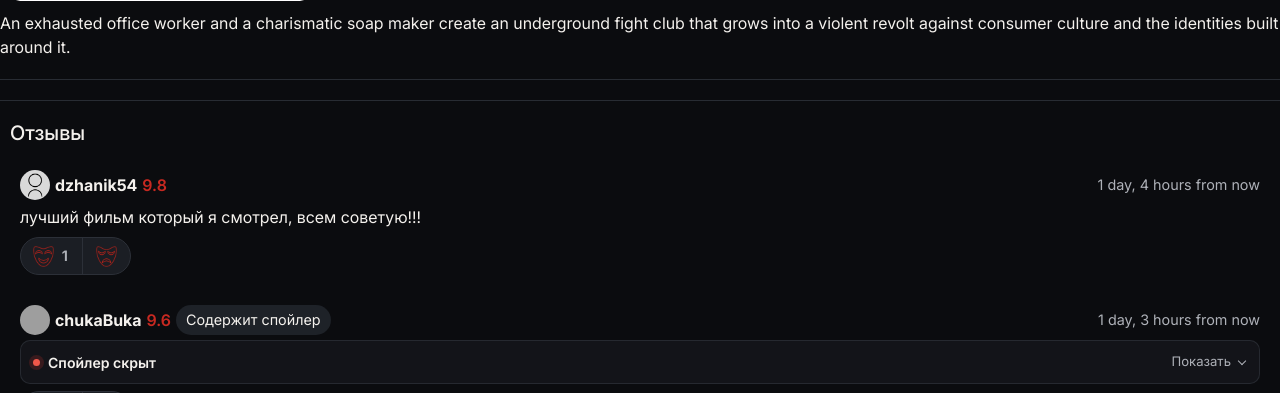
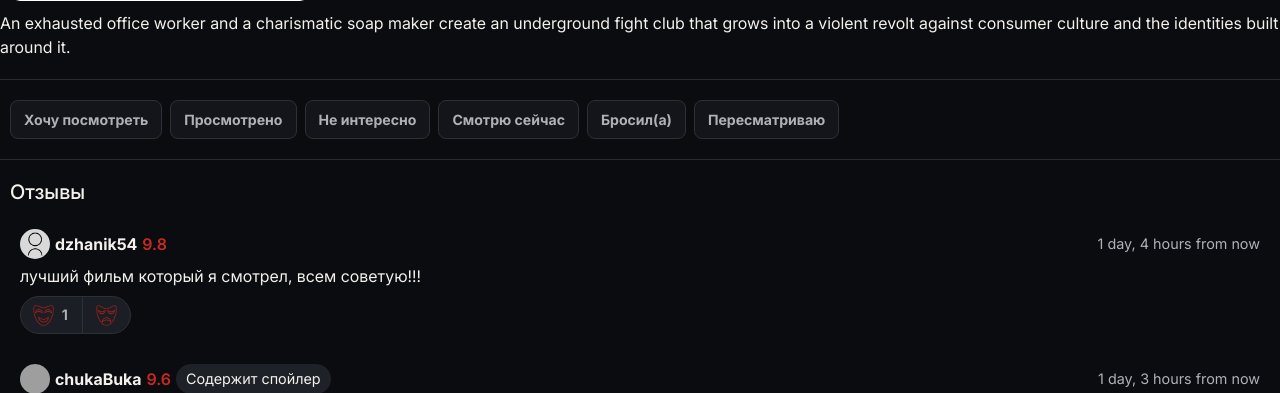
Before and after one commit to ivanKislyak/Rafs, a Django app: page /movies/2/ in a window 1280 px wide. Shown: the part 651-1044 px from the top of the page. Run offline with Django 5.2, Linux system fonts and the light colour scheme; data comes from the database, SQL or seed files in the repository; parts of the project's set-up code (start-up, migrations or seed data) failed here and were passed over; grey boxes are pictures that could not be loaded.

Commit message:
feat: add movie watch status buttons and styles for user interaction

```diff
--- a/movies/static/movies/css/movies.css
+++ b/movies/static/movies/css/movies.css
@@ -1202,6 +1202,64 @@
   border-radius: 10px;
 }
 
+.movie-watch-status {
+  display: flex;
+  flex-wrap: wrap;
+  gap: 8px;
+  margin: 14px 10px;
+}
+
+.movie-watch-status-btn {
+  min-height: 38px;
+  padding: 8px 13px;
+  border: 1px solid var(--color-border);
+  border-radius: 8px;
+  background-color: var(--color-surface);
+  color: var(--color-text-muted);
+  cursor: pointer;
+  font: inherit;
+  font-size: 0.88rem;
+  font-weight: 700;
+  transition:
+    border-color 150ms ease,
+    background-color 150ms ease,
+    color 150ms ease,
+    transform 150ms ease;
+}
+
+.movie-watch-status-btn:hover {
+  border-color: color-mix(in srgb, var(--rafs-red) 60%, var(--color-border));
+  background-color: var(--color-accent-glow);
+  color: var(--color-text);
+}
+
+.movie-watch-status-btn:active {
+  background-color: color-mix(in srgb, var(--color-action-active) 35%, var(--color-surface));
+  transform: translateY(1px);
+}
+
+.movie-watch-status-btn:focus-visible {
+  outline: 3px solid var(--color-focus-visible-outline);
+  outline-offset: 2px;
+}
+
+@media (max-width: 520px) {
+  .movie-watch-status {
+    display: grid;
+    grid-template-columns: repeat(2, minmax(0, 1fr));
+  }
+
+  .movie-watch-status-btn {
+    width: 100%;
+  }
+}
+
+@media (max-width: 340px) {
+  .movie-watch-status {
+    grid-template-columns: 1fr;
+  }
+}
+
 .abot-found-movies,
 .catalog-label {
   color: var(--color-action-text);
--- a/movies/templates/movies/movie_detail.html
+++ b/movies/templates/movies/movie_detail.html
@@ -66,6 +66,14 @@
     </article>
     <p class="movie-detail-main-description">{{ movie.description }}</p>
     <hr />
+    <div class="movie-watch-status" data-movie-id="{{ movie.id }}">
+        <button class="movie-watch-status-btn" data-value="WILL_WATCH">Хочу посмотреть</button>
+        <button class="movie-watch-status-btn" data-value="VIEWED">Просмотрено</button>
+        <button class="movie-watch-status-btn" data-value="NOT_INTERESTING">Не интересно</button>
+        <button class="movie-watch-status-btn" data-value="WATCHING">Смотрю сейчас</button>
+        <button class="movie-watch-status-btn" data-value="DROPPED">Бросил(а)</button>
+        <button class="movie-watch-status-btn" data-value="REWATCHING">Пересматриваю</button>
+    </div>
     <hr />
     <section class="review-comments">
         <h2 class="review-comments-title">Отзывы</h2>
--- a/templates/base.html
+++ b/templates/base.html
@@ -33,7 +33,7 @@
               type="image/x-icon"
               href="{% static 'images/favicon.ico' %}?v=2">
         <link rel="stylesheet" href="{% static 'css/base.css' %}" />
-        <link rel="stylesheet" href="{% static 'movies/css/movies.css' %}" />
+        <link rel="stylesheet" href="{% static 'movies/css/movies.css' %}?v=20260831-1" />
         <link rel="stylesheet" href="{% static 'core/css/core.css' %}" />
         {% block extra_css %}{% endblock %}
     </head>
```
